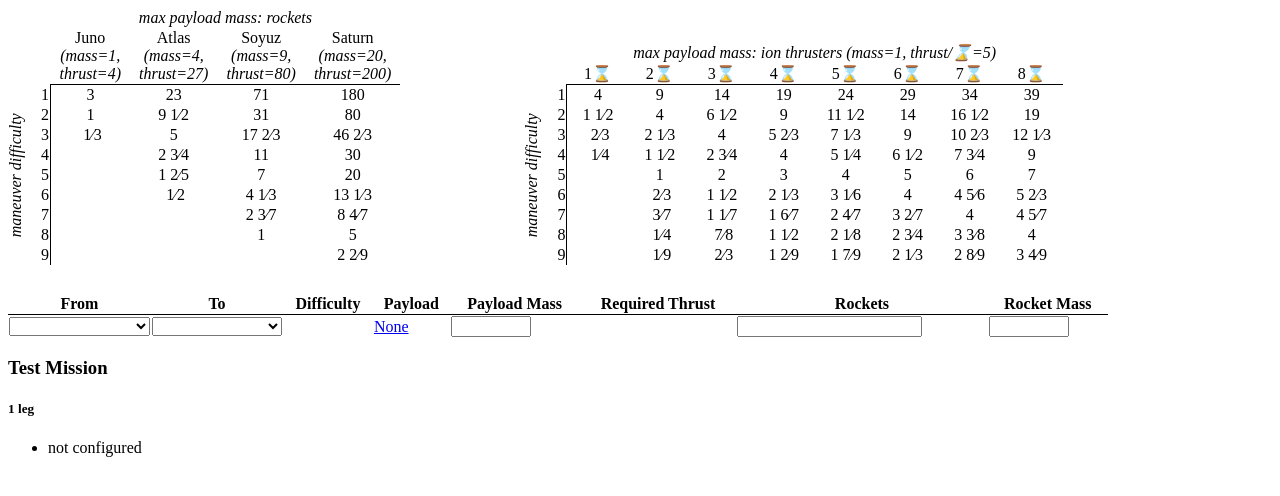
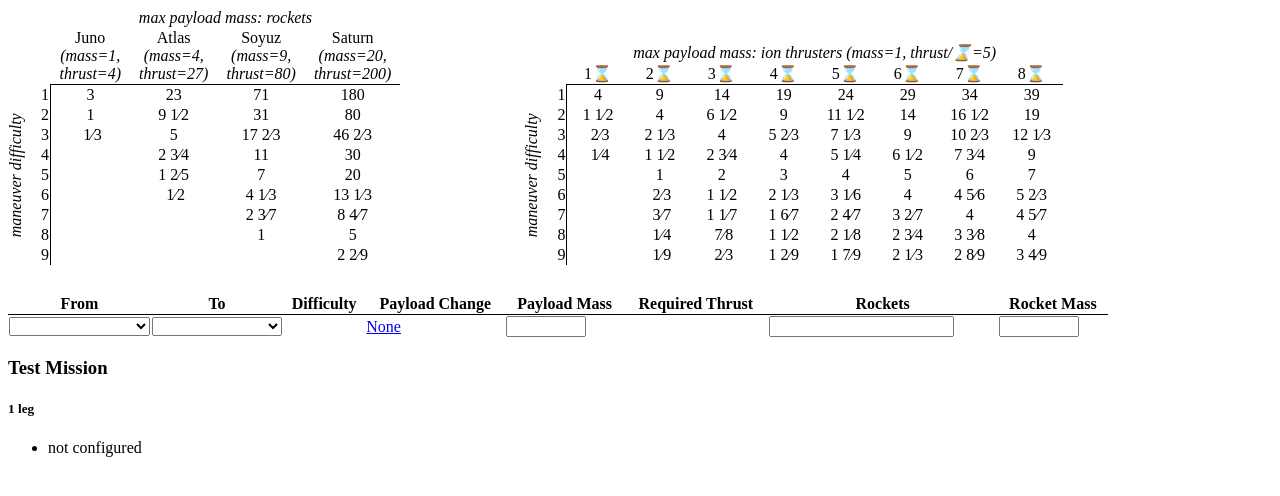
Before and after one commit to DookTibs/le_mission_planner, a plain HTML site: page index.html in a window 1280 px wide. Drawn offline with nearby package versions, Linux system fonts and the light colour scheme.

Commit message:
rename payload to payload change

```diff
--- a/index.html
+++ b/index.html
@@ -29,7 +29,7 @@
 					<th width=13%>From</th>
 					<th width=12%>To</th>
 					<th>Difficulty</th>
-					<th>Payload</th>
+					<th>Payload Change</th>
 					<th>Payload Mass</th>
 					<th>Required Thrust</th>
 					<th>Rockets</th>
```
